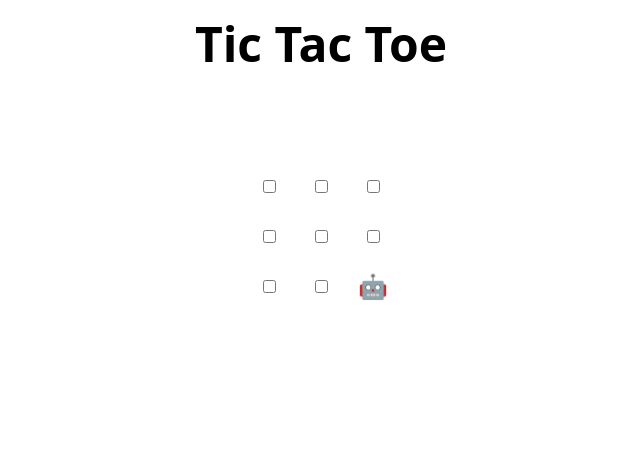
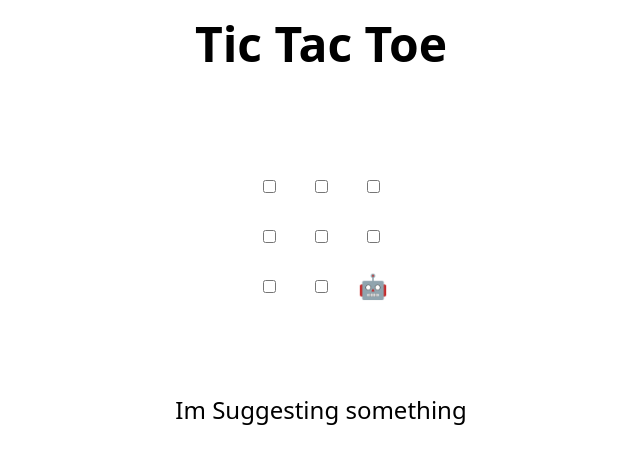
Before and after one commit to JacksonWaterloo/skills-review-pull-requests, a plain HTML site: page index.html in a window 1280 px wide. Shown: the whole page, without its empty margins (319-959 px from the left). Drawn offline with Linux system fonts and the light colour scheme.

Commit message:
Update index.html
Im Commiting my Suggestion

```diff
--- a/index.html
+++ b/index.html
@@ -48,7 +48,7 @@
 </table>
 
 <h2 hidden>Game over, refresh to play again 🧑‍💻 🤖!</h2>
-
+Im Suggesting something
 <script>
   // Initialization
   const boxes = Array.from(document.querySelectorAll("td"));
```
